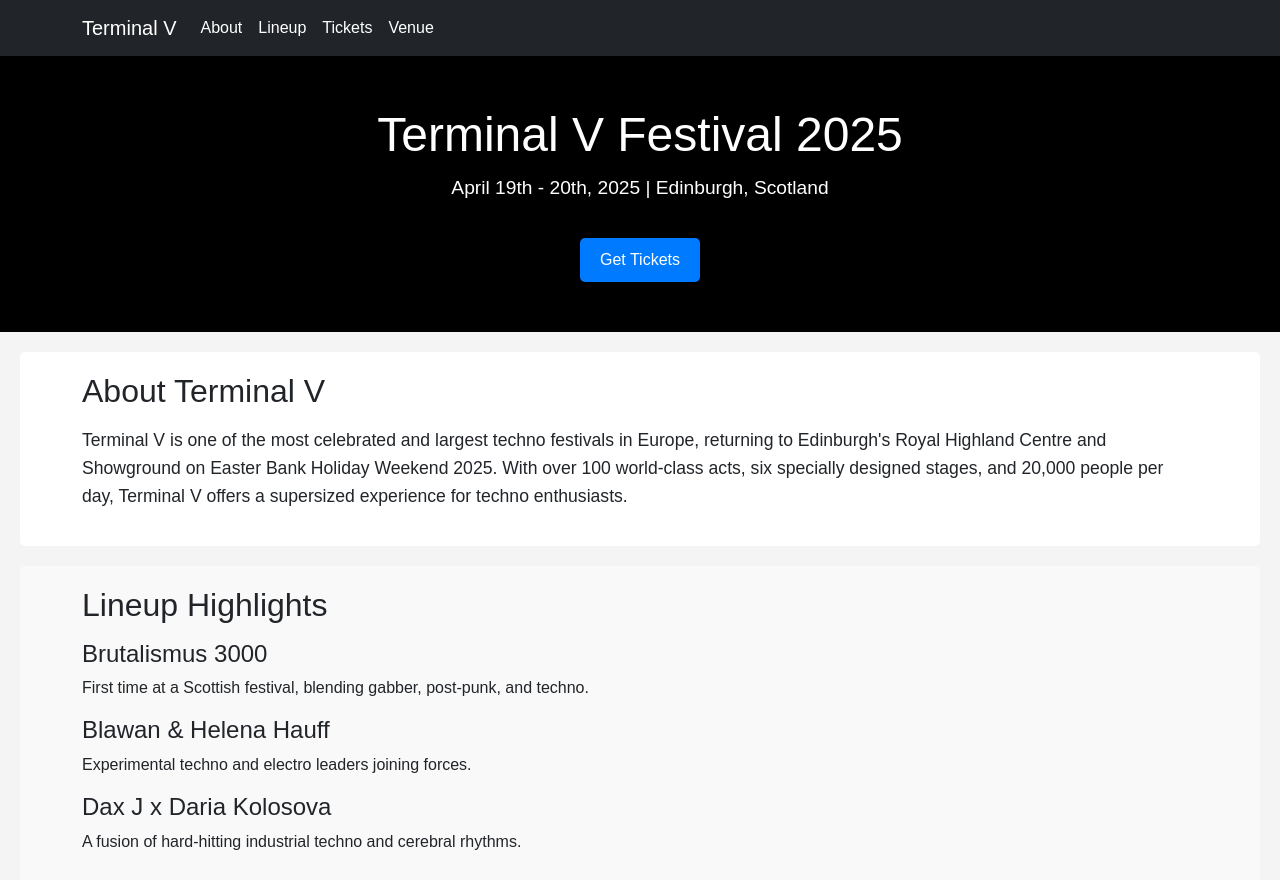
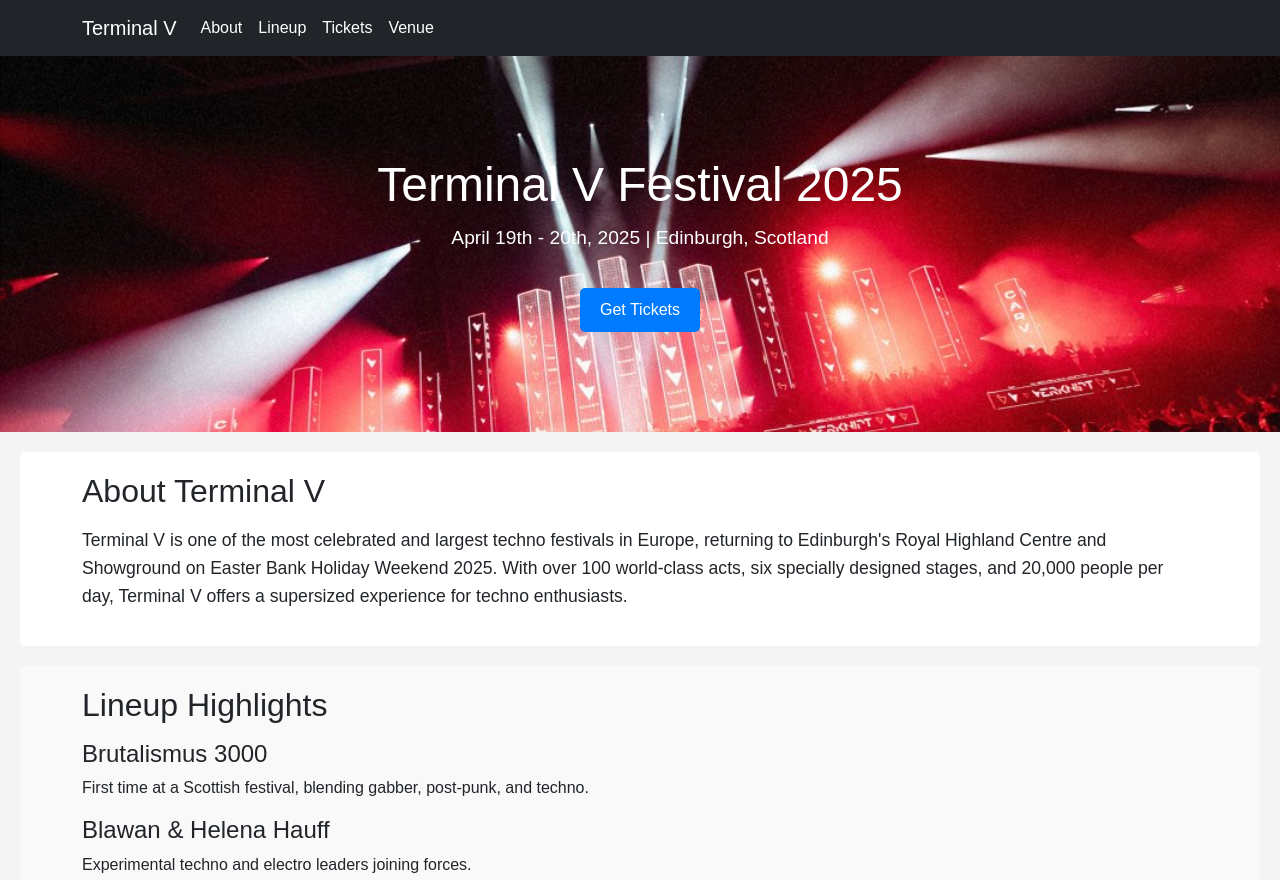
Before and after one commit to oleksandrakoroll/Terminal-V, a plain HTML site: page index.html in a window 1280 px wide. Shown: the top 880 px of the page. Drawn offline with nearby package versions, Linux system fonts and the light colour scheme.

Commit message:
Update index.html

```diff
--- a/index.html
+++ b/index.html
@@ -25,7 +25,7 @@
                     <li class="nav-item">
                         <a class="nav-link" href="#tickets" style="color: white; text-decoration: none;">Tickets</a>
                     </li>
-                    <li class="nav-item">
+                     <li class="nav-item">
                         <a class="nav-link" href="#venue" style="color: white; text-decoration: none;">Venue</a>
                     </li>
                 </ul>
@@ -33,7 +33,7 @@
         </div>
     </nav>
 
-    <header style="background-color: #000; color: #fff; text-align: center; padding: 50px;">
+    <header style="background-image: url('photos/raveimage.jpg'); background-size: cover; background-position: center; color: #fff; text-align: center; padding: 100px 20px;">
         <h1 style="font-size: 3em; margin-bottom: 10px;">Terminal V Festival 2025</h1>
         <p style="font-size: 1.2em;">April 19th - 20th, 2025 | Edinburgh, Scotland</p>
         <a href="#tickets" style="background-color: #007bff; color: #fff; padding: 10px 20px; text-decoration: none; border-radius: 5px; display: inline-block; margin-top: 20px;">Get Tickets</a>
@@ -80,7 +80,7 @@
         </div>
     </section>
 
-     <section id="venue" style="padding: 20px; margin: 20px; background-color: #f9f9f9; border-radius: 5px;">
+    <section id="venue" style="padding: 20px; margin: 20px; background-color: #f9f9f9; border-radius: 5px;">
         <div class="container">
             <h2 style="font-size: 2em; margin-bottom: 15px;">Venue Information</h2>
             <p style="font-size: 1.1em; text-align: center;">Royal Highland Centre, Edinburgh</p>
```
